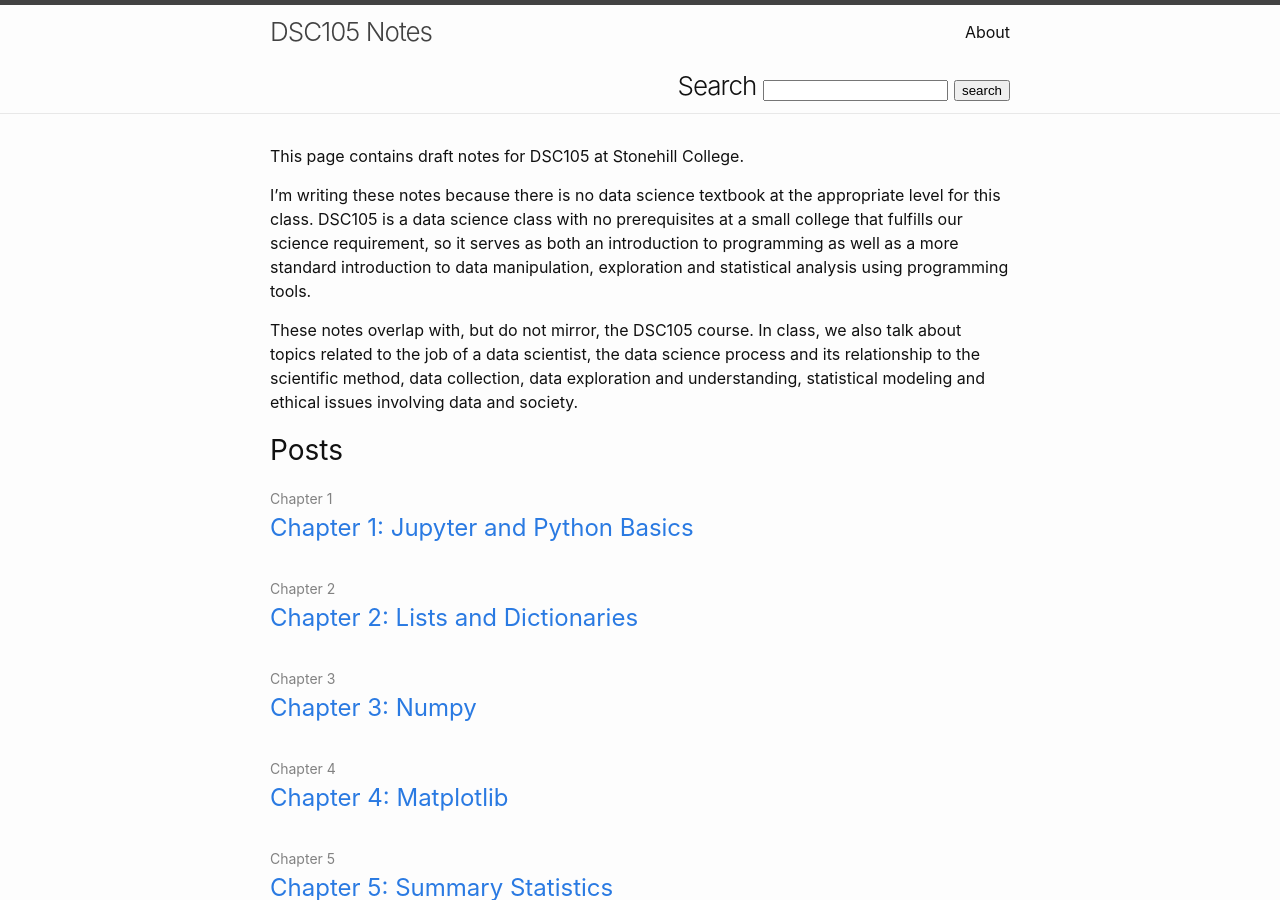
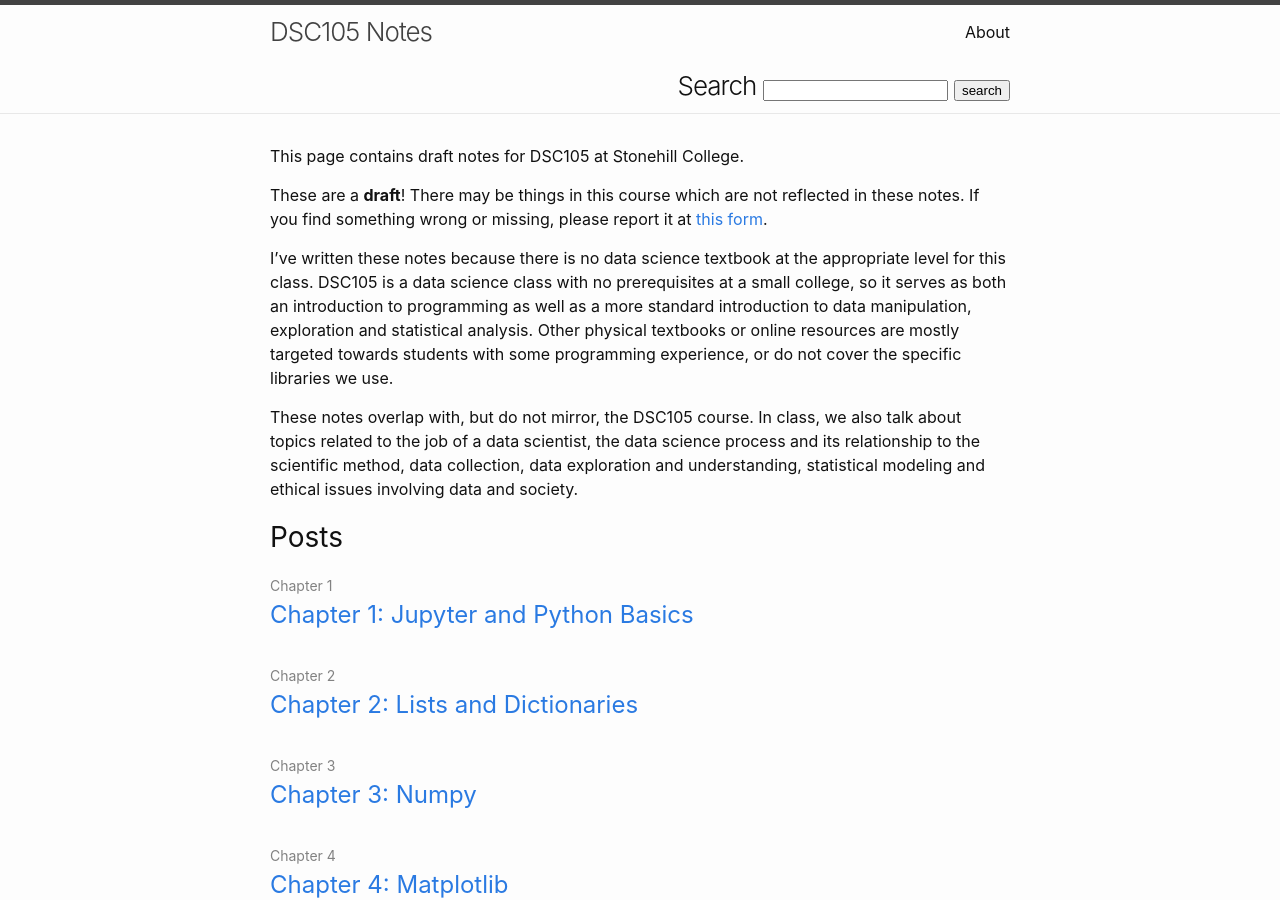
Before and after one commit to samgoree/data-science-notes, a Jekyll site: the page built from index.markdown, in a window 1280 px wide and 900 px high. Built offline with Jekyll 4.4.1, drawn with Linux system fonts in a browser that asks for light colours.

Commit message:
changing home page text

```diff
--- a/_layouts/home.html
+++ b/_layouts/home.html
@@ -12,9 +12,9 @@ layout: default
   {%- if site.chapters.size > 0 -%}
     <h2 class="post-list-heading">{{ page.list_title | default: "Posts" }}</h2>
     <ul class="post-list">
-      {%- for post in site.chapters -%}
+      {% assign sorted = site.chapters | sort: 'number' %}
+      {%- for post in sorted -%}
       <li>
-        {%- assign date_format = site.minima.date_format | default: "%b %-d, %Y" -%}
         <span class="post-meta">Chapter {{ post.number }}</span>
         <h3>
           <a class="post-link" href="{{ post.url | relative_url }}">
--- a/index.markdown
+++ b/index.markdown
@@ -7,6 +7,8 @@ layout: home
 
 This page contains draft notes for DSC105 at Stonehill College.
 
-I'm writing these notes because there is no data science textbook at the appropriate level for this class. DSC105 is a data science class with no prerequisites at a small college that fulfills our science requirement, so it serves as both an introduction to programming as well as a more standard introduction to data manipulation, exploration and statistical analysis using programming tools.
+These are a **draft**! There may be things in this course which are not reflected in these notes. If you find something wrong or missing, please report it at [this form](https://docs.google.com/forms/d/e/1FAIpQLSdvrIiWrgCSJJFftArdwjhM3TBc6egVZOg1O1qJEgiaSnwujw/viewform?usp=sf_link).
+
+I've written these notes because there is no data science textbook at the appropriate level for this class. DSC105 is a data science class with no prerequisites at a small college, so it serves as both an introduction to programming as well as a more standard introduction to data manipulation, exploration and statistical analysis. Other physical textbooks or online resources are mostly targeted towards students with some programming experience, or do not cover the specific libraries we use.
 
 These notes overlap with, but do not mirror, the DSC105 course. In class, we also talk about topics related to the job of a data scientist, the data science process and its relationship to the scientific method, data collection, data exploration and understanding, statistical modeling and ethical issues involving data and society.
```
Also changed, not shown: _chapters/Text_is_data.md (+1 -2 lines).
